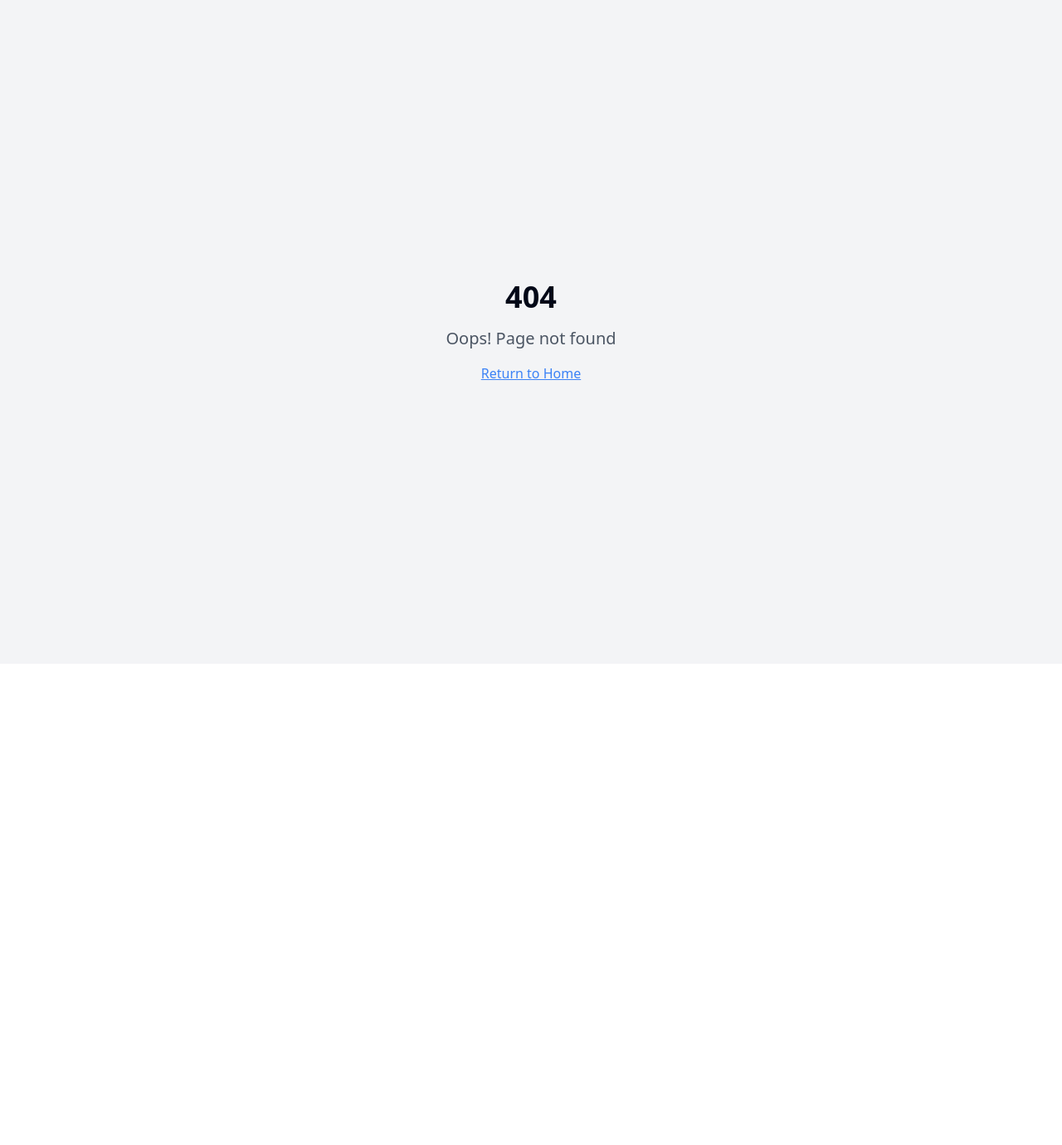
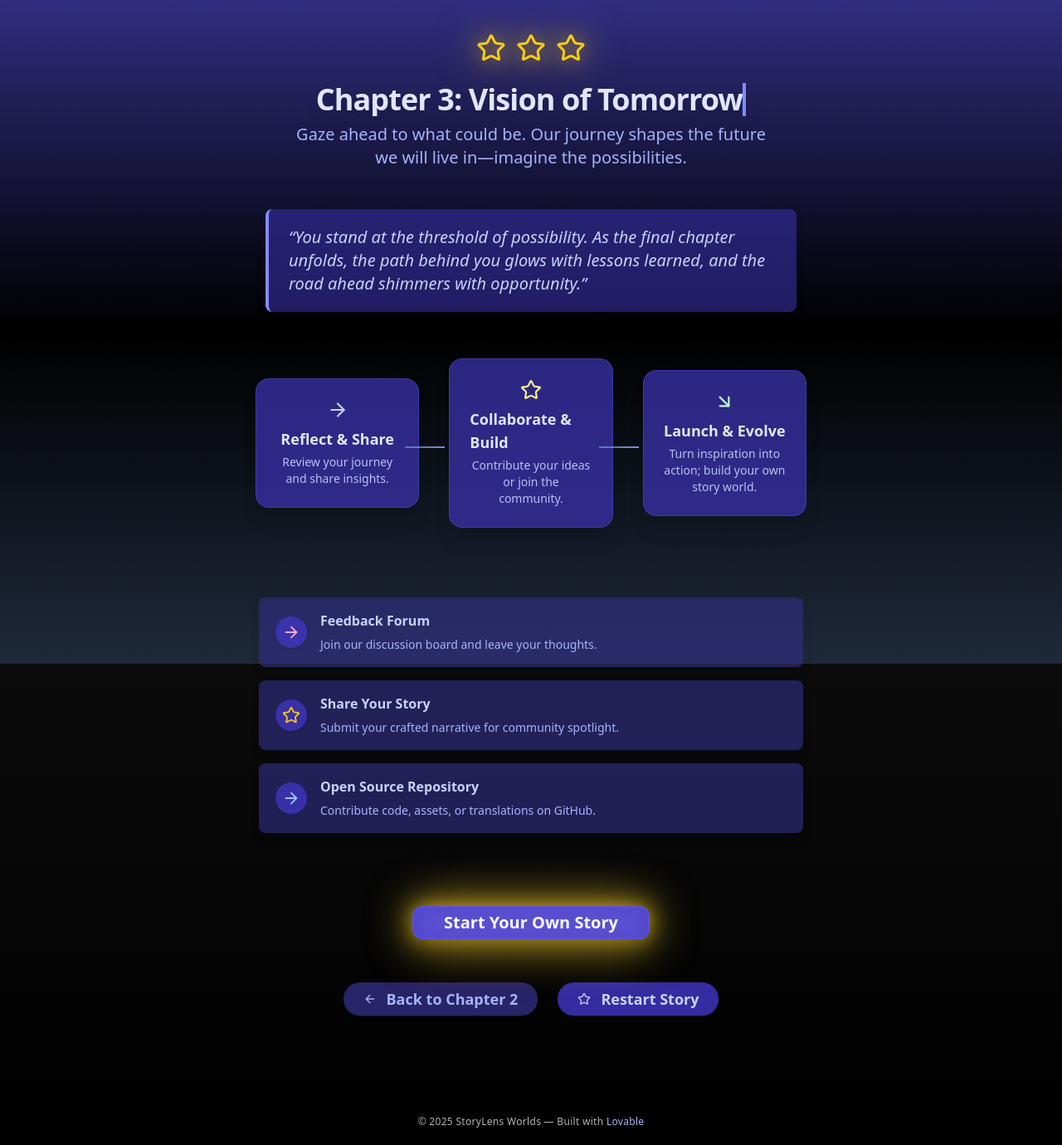
Before and after one commit to satrianugrohoputra/storylens-worlds, a React (Vite) app: page /chapter/3 in a window 1280 px wide. Before the commit this address had no page. Shown: the whole page at 83% size. Before the commit the page ends 800 px from the top, so only its background shows below. Built offline with nearby package versions, Linux system fonts and the light colour scheme.

Commit message:
Add Chapter Three detail page
Implement the "Vision of Tomorrow" chapter with hero section, roadmap, contribution links, CTA, completion indicator, and footer navigation, using Tailwind CSS and animations.

```diff
--- a/src/App.tsx
+++ b/src/App.tsx
@@ -10,6 +10,7 @@ import About from "./pages/about";
 import Library from "./pages/library";
 import ChapterOne from "./pages/ChapterOne";
 import ChapterTwo from "./pages/ChapterTwo";
+import ChapterThree from "./pages/ChapterThree";
 
 const queryClient = new QueryClient();
 
@@ -23,6 +24,7 @@ const App = () => (
           <Route path="/" element={<Index />} />
           <Route path="/chapter/1" element={<ChapterOne />} />
           <Route path="/chapter/2" element={<ChapterTwo />} />
+          <Route path="/chapter/3" element={<ChapterThree />} />
           <Route path="/about" element={<About />} />
           <Route path="/library" element={<Library />} />
           {/* ADD ALL CUSTOM ROUTES ABOVE THE CATCH-ALL "*" ROUTE */}
--- /dev/null
+++ b/src/pages/ChapterThree.tsx
@@ -0,0 +1,235 @@
+
+import React from "react";
+import { useNavigate } from "react-router-dom";
+import { motion } from "framer-motion";
+import { ArrowLeft, Star, ArrowRight } from "lucide-react";
+import Footer from "../components/Footer";
+import { TooltipProvider, Tooltip, TooltipTrigger, TooltipContent } from "@/components/ui/tooltip";
+import { Button } from "@/components/ui/button";
+
+// Animation variants
+const fadeInUp = {
+  hidden: { opacity: 0, y: 30 },
+  visible: (i = 1) => ({
+    opacity: 1,
+    y: 0,
+    transition: { delay: i * 0.15, duration: 0.6, type: "spring" }
+  })
+};
+
+const fadeIn = {
+  hidden: { opacity: 0 },
+  visible: (i = 1) => ({
+    opacity: 1,
+    transition: { delay: i * 0.1, duration: 0.5 }
+  })
+};
+
+const stepData = [
+  {
+    icon: <ArrowRight size={26} className="text-indigo-200" />,
+    title: "Reflect & Share",
+    desc: "Review your journey and share insights."
+  },
+  {
+    icon: <Star size={26} className="text-yellow-200" />,
+    title: "Collaborate & Build",
+    desc: "Contribute your ideas or join the community."
+  },
+  {
+    icon: <ArrowRight size={26} className="text-green-200 rotate-45" />,
+    title: "Launch & Evolve",
+    desc: "Turn inspiration into action; build your own story world."
+  }
+];
+
+const contributeList = [
+  {
+    icon: <ArrowRight size={22} className="text-pink-300" />,
+    label: "Feedback Forum",
+    desc: "Join our discussion board and leave your thoughts.",
+    href: "#feedback" // Placeholder
+  },
+  {
+    icon: <Star size={22} className="text-yellow-400" />,
+    label: "Share Your Story",
+    desc: "Submit your crafted narrative for community spotlight.",
+    href: "#share" // Placeholder
+  },
+  {
+    icon: <ArrowRight size={22} className="text-blue-300" />,
+    label: "Open Source Repository",
+    desc: "Contribute code, assets, or translations on GitHub.",
+    href: "https://github.com/" // Replace with real repo if available
+  }
+];
+
+const chapterTooltips = [
+  "Chapter 1 complete",
+  "Chapter 2 complete",
+  "Chapter 3 complete"
+];
+
+const StarRow = () => (
+  <div className="flex justify-center mb-6 gap-3">
+    <TooltipProvider>
+      {Array.from({ length: 3 }).map((_, idx) => (
+        <Tooltip key={idx}>
+          <TooltipTrigger asChild>
+            <span>
+              <Star
+                size={36}
+                className="text-yellow-400 drop-shadow-[0_0_10px_#facc15bb] hover:scale-110 transition-transform cursor-pointer glow-star"
+                aria-label={chapterTooltips[idx]}
+                tabIndex={0}
+              />
+            </span>
+          </TooltipTrigger>
+          <TooltipContent side="bottom" className="bg-black/80 text-yellow-200 border-yellow-200/30">
+            {chapterTooltips[idx]}
+          </TooltipContent>
+        </Tooltip>
+      ))}
+    </TooltipProvider>
+  </div>
+);
+
+const Roadmap = () => (
+  <motion.section
+    className="mt-10 mb-10 w-full max-w-2xl mx-auto"
+    initial="hidden"
+    whileInView="visible"
+    viewport={{ once: true, amount: 0.4 }}
+  >
+    <div className="flex flex-col md:flex-row items-center justify-between gap-7 select-none">
+      {stepData.map((step, i) => (
+        <motion.div
+          key={step.title}
+          custom={i}
+          variants={fadeInUp}
+          className="flex-1 flex flex-col items-center rounded-2xl bg-indigo-800/80 px-6 py-6 m-1 shadow-xl border border-indigo-500/30 transition-all relative hover:shadow-indigo-600/40 hover:brightness-110 hover:scale-105 focus-within:ring-2 focus-within:ring-indigo-300 cursor-pointer"
+          tabIndex={0}
+        >
+          <div className="mb-2">{step.icon}</div>
+          <div className="font-bold text-indigo-100 text-lg">{step.title}</div>
+          <div className="text-indigo-200/90 text-center text-sm mt-1">{step.desc}</div>
+          {i < 2 && (
+            <div className="hidden md:block absolute right-[-32px] top-1/2 -translate-y-1/2">
+              <span className="w-16 h-0.5 bg-indigo-400/60 inline-block" style={{width:48, background:'linear-gradient(90deg,#7dd3fc77,#818cf8)'}}></span>
+            </div>
+          )}
+        </motion.div>
+      ))}
+    </div>
+  </motion.section>
+);
+
+const HowToContribute = () => (
+  <motion.section
+    className="w-full max-w-2xl mx-auto mt-10 mb-12 px-2"
+    initial="hidden"
+    whileInView="visible"
+    viewport={{ once: true, amount: 0.4 }}
+  >
+    <ul className="flex flex-col gap-4">
+      {contributeList.map((item, i) => (
+        <motion.li
+          key={item.label}
+          custom={i}
+          variants={fadeIn}
+          className="flex items-start gap-4 bg-indigo-900/65 rounded-lg px-5 py-4 shadow-lg transition-all group hover:scale-[1.03] hover:ring-2 hover:ring-indigo-300/80 hover:bg-indigo-800/95 cursor-pointer"
+          whileHover={{ x: 7, boxShadow: "0 6px 20px -4px #818cf899" }}
+        >
+          <a href={item.href} target={item.href.startsWith("http")?"_blank":"_self"} rel="noopener noreferrer" className="flex items-center gap-4 flex-1">
+            <span className="p-2 rounded-full bg-indigo-700/70 group-hover:bg-indigo-800/80 transition shadow">
+              {item.icon}
+            </span>
+            <span>
+              <span className="block font-semibold text-indigo-200 mb-1">{item.label}</span>
+              <span className="text-indigo-300 text-sm">{item.desc}</span>
+            </span>
+          </a>
+        </motion.li>
+      ))}
+    </ul>
+  </motion.section>
+);
+
+export default function ChapterThree() {
+  const navigate = useNavigate();
+
+  return (
+    <div className="relative min-h-screen bg-gradient-to-b from-indigo-900 via-black/95 to-black py-0 font-sans transition-colors duration-500 overflow-x-hidden selection:bg-indigo-300/80 selection:text-indigo-950">
+      {/* Starfield or animated gradient bg: */}
+      <div aria-hidden className="fixed inset-0 pointer-events-none z-0 bg-gradient-to-b from-indigo-900/80 via-black to-[#1e293b] animate-fade-in" />
+      <div className="relative z-10 flex flex-col">
+        <section className="w-full pt-10 pb-2 px-4">
+          <motion.div
+            className="flex flex-col items-center"
+            initial={{ opacity: 0, scale: 0.96, y: -30 }}
+            animate={{ opacity: 1, scale: 1, y: 0 }}
+            transition={{ type: "spring", stiffness: 110, damping: 15, duration: 0.8 }}
+          >
+            <StarRow />
+            <h1 className="text-3xl md:text-4xl font-extrabold text-indigo-100 drop-shadow-xl text-center tracking-tight animate-typewriter">
+              Chapter 3: Vision of Tomorrow
+            </h1>
+            <div className="mt-2 text-indigo-300 text-lg md:text-xl text-center max-w-xl font-medium animate-fade-in">
+              Gaze ahead to what could be. Our journey shapes the future we will live in—imagine the possibilities.
+            </div>
+          </motion.div>
+        </section>
+        {/* Intro Paragraph */}
+        <motion.section
+          className="max-w-2xl mx-auto mt-10 mb-3 px-4"
+          initial={{ opacity: 0, y: 30 }}
+          whileInView={{ opacity: 1, y: 0 }}
+          transition={{ duration: 0.65, delay: 0.18 }}
+          viewport={{ once: true, amount: 0.6 }}
+        >
+          <blockquote className="border-l-4 border-indigo-400 bg-indigo-800/60 rounded-lg px-6 py-5 text-indigo-200 text-lg md:text-xl shadow-lg font-medium italic mb-0">
+            “You stand at the threshold of possibility. As the final chapter unfolds, the path behind you glows with lessons learned, and the road ahead shimmers with opportunity.”
+          </blockquote>
+        </motion.section>
+        {/* Roadmap */}
+        <Roadmap />
+        {/* How Users Can Contribute */}
+        <HowToContribute />
+        {/* CTA Button */}
+        <motion.div
+          className="flex justify-center my-10"
+          initial={{ opacity: 0, scale: 0.9 }}
+          whileInView={{ opacity: 1, scale: 1 }}
+          viewport={{ once: true }}
+          transition={{ duration: 0.7, delay: 0.45 }}
+        >
+          <Button
+            className="bg-indigo-600/90 hover:bg-indigo-700/90 focus:ring-2 focus:ring-indigo-300 text-xl font-bold px-9 py-4 rounded-xl shadow-xl border-2 border-indigo-500/30 transition-all hover:scale-105 hover:shadow-indigo-400/30 focus-visible:ring-4 focus-visible:ring-indigo-400/80 focus:outline-none glow-star"
+            onClick={() => navigate("/")}
+            tabIndex={0}
+          >
+            Start Your Own Story
+          </Button>
+        </motion.div>
+        {/* Footer Navigation */}
+        <nav className="w-full flex justify-center gap-6 px-2 pb-4 mb-9 mt-3">
+          <Button
+            className="flex items-center gap-2 bg-indigo-900/80 hover:bg-indigo-700/80 hover:text-indigo-100 shadow-indigo-900/30 shadow-sm px-6 py-2 rounded-full font-bold text-indigo-300 hover:shadow-lg hover:drop-shadow-lg hover:brightness-125 transition-all focus-visible:ring-2 focus-visible:ring-indigo-400 text-lg"
+            onClick={() => navigate("/chapter/2")}
+          >
+            <ArrowLeft className="mr-1" size={18} />
+            Back to Chapter 2
+          </Button>
+          <Button
+            className="flex items-center gap-2 bg-indigo-700/80 hover:bg-indigo-600/90 hover:text-yellow-200 shadow-indigo-900/40 shadow px-6 py-2 rounded-full font-bold text-indigo-200 hover:shadow-lg hover:drop-shadow-lg hover:brightness-105 transition-all focus-visible:ring-2 focus-visible:ring-yellow-400 text-lg"
+            onClick={() => navigate("/")}
+          >
+            <Star className="mr-1" size={18} />
+            Restart Story
+          </Button>
+        </nav>
+        <Footer />
+      </div>
+    </div>
+  );
+}
```
